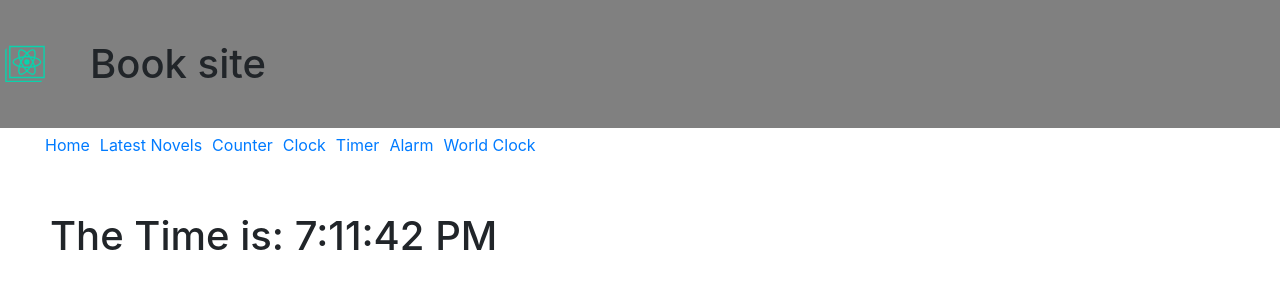
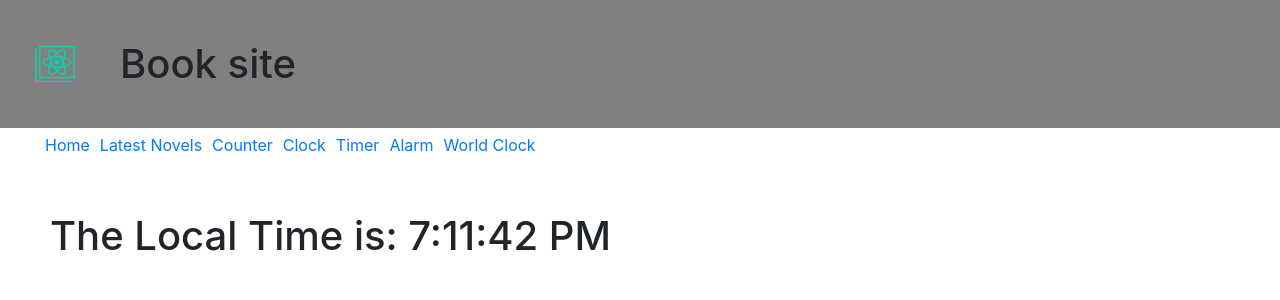
Before and after one commit to stevelp99/book_and_counter, a React (Create React App) app: page /clock in a window 1280 px wide. Shown: the top 300 px of the page. Built offline with nearby package versions, Linux system fonts and the light colour scheme.

Commit message:
minor changes

```diff
--- a/src/Header.jsx
+++ b/src/Header.jsx
@@ -6,6 +6,7 @@ const container={
     flexDirection:"row",
 }
 const image={
+    marginLeft:30,
     width:50,
     height:"auto"
 }
--- a/src/pages/Alarm.jsx
+++ b/src/pages/Alarm.jsx
@@ -1,9 +1,9 @@
 import React from 'react'
 
 const title={
-    margin:40
+    margin:50
   }
 export default function Alarm() {
 
-    return <h2 style={title}>Alarm</h2>;
+    return <h1 style={title}>Alarm</h1>;
   }
--- a/src/pages/Clock.jsx
+++ b/src/pages/Clock.jsx
@@ -18,7 +18,7 @@ componentWillUnmount(){
 render() {
     return (
       <>
-        <h1 style={margin}>The Time is: {this.state.time.toLocaleTimeString()}</h1>
+        <h1 style={margin}>The Local Time is: {this.state.time.toLocaleTimeString()}</h1>
       </>
     );
   }
--- a/src/pages/World.jsx
+++ b/src/pages/World.jsx
@@ -5,7 +5,7 @@ const margin={
 export default class Clock extends Component{
     constructor(){
     super();
-    this.state ={time:new Date()};
+    this.state={time:new Date()};
 }
 componentDidMount(){
     this.clockInterval=setInterval(()=>{
@@ -15,10 +15,10 @@ componentDidMount(){
 componentWillUnmount(){
     clearInterval(this.clockInterval);
 }
-render() {
+render(){
     return (
       <>
-        <h1 style={margin}>The Time is: {this.state.time.toLocaleTimeString()}</h1>
+        <h1 style={margin}>The Local Time is: {this.state.time.toLocaleTimeString()}</h1>
       </>
     );
   }
```
